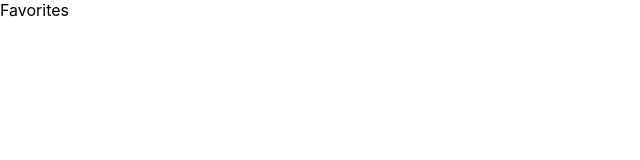
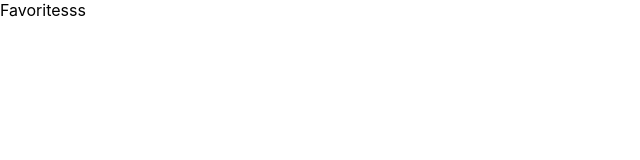
Before and after one commit to davidgeorges/Pokemon-App, a React (Create React App) app: page /favorites in a window 1280 px wide. Shown: the top 160 px of the page, without its empty margins (0-640 px from the left). Built offline with nearby package versions, Linux system fonts and the light colour scheme.

Commit message:
little update

```diff
--- a/src/Pages/Favorites/Favorites.js
+++ b/src/Pages/Favorites/Favorites.js
@@ -1,12 +1,7 @@
-import React from 'react';
+import React from 'react'
 
 function Favorites() {
-
-  return (
-    <div >
-     Favorites
-    </div>
-  );
+  return <div>Favoritesss</div>
 }
 
-export default Favorites;
+export default Favorites
```
